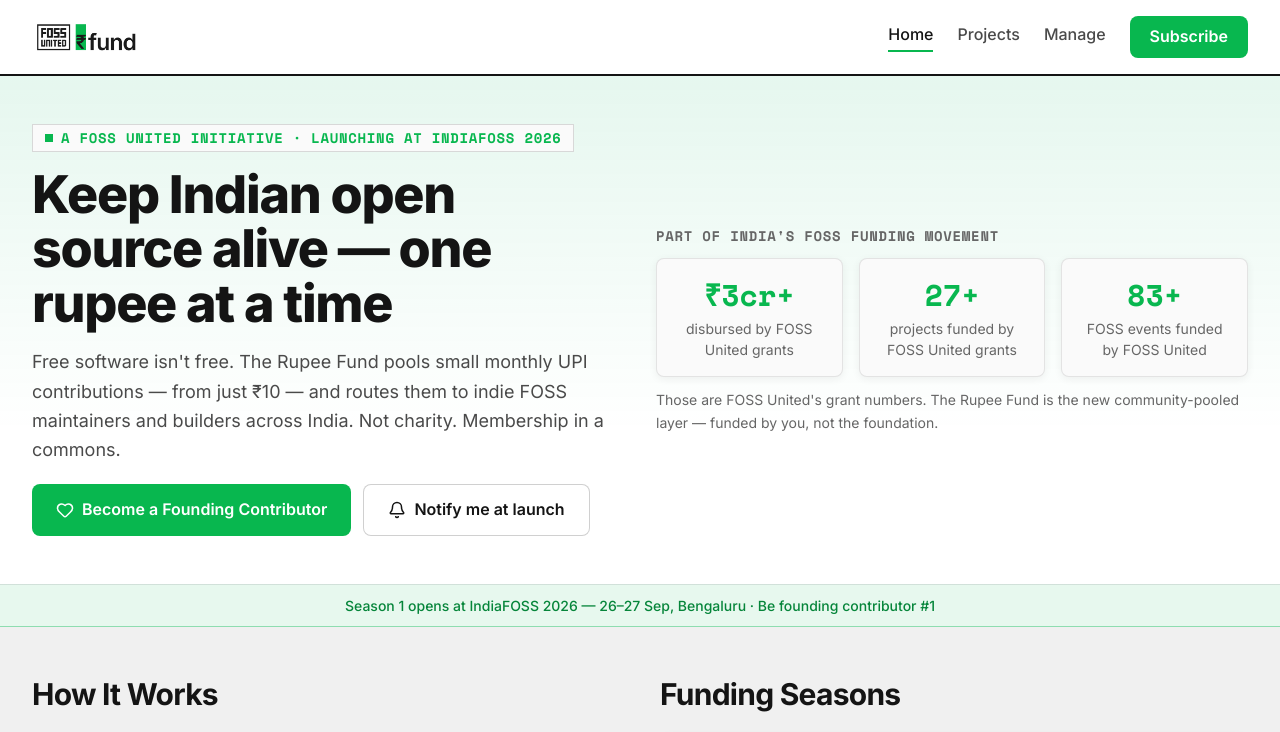
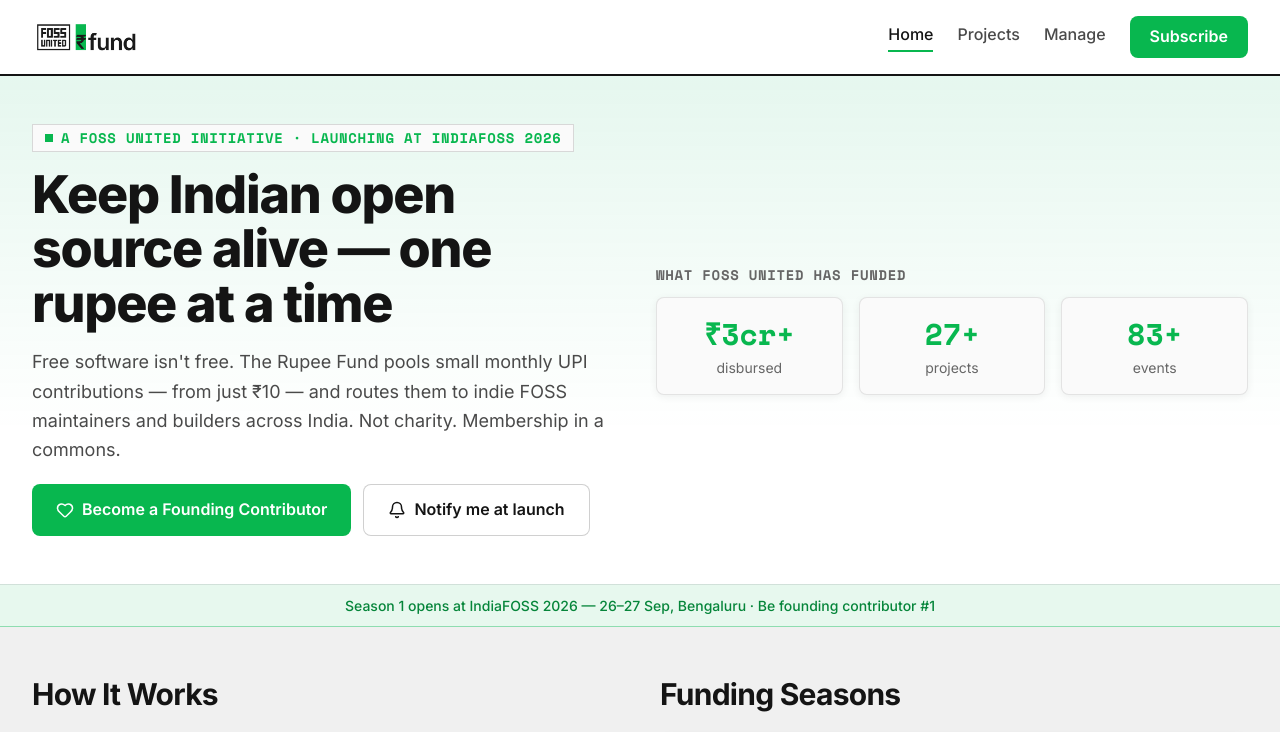
Before and after one commit to raisedadead/trf, a React (Vite) app: page / in a window 1280 px wide. Shown: the top 732 px of the page. Built offline with nearby package versions, Linux system fonts and the light colour scheme.

Commit message:
fix: simplify credibility strip to bare FOSS United metrics

```diff
--- a/src/components/RupeeFund.tsx
+++ b/src/components/RupeeFund.tsx
@@ -99,41 +99,31 @@
               </div>
             </div>
 
-            {/* Ecosystem credibility - attributed, not claimed */}
+            {/* FOSS United track record - attributed by heading */}
             <div>
               <p className="mb-3 text-xs font-mono font-bold uppercase tracking-wider text-ink-3">
-                Part of India's FOSS funding movement
+                What FOSS United has funded
               </p>
               <div className="grid grid-cols-3 gap-4">
                 <div className="bg-card p-4 rounded-lg border border-ink/10 shadow-soft text-center">
                   <div className="text-2xl font-mono font-bold text-brand mb-1">
                     ₹3cr+
                   </div>
-                  <div className="text-xs text-ink-3">
-                    disbursed by FOSS United grants
-                  </div>
+                  <div className="text-xs text-ink-3">disbursed</div>
                 </div>
                 <div className="bg-card p-4 rounded-lg border border-ink/10 shadow-soft text-center">
                   <div className="text-2xl font-mono font-bold text-brand mb-1">
                     27+
                   </div>
-                  <div className="text-xs text-ink-3">
-                    projects funded by FOSS United grants
-                  </div>
+                  <div className="text-xs text-ink-3">projects</div>
                 </div>
                 <div className="bg-card p-4 rounded-lg border border-ink/10 shadow-soft text-center">
                   <div className="text-2xl font-mono font-bold text-brand mb-1">
                     83+
                   </div>
-                  <div className="text-xs text-ink-3">
-                    FOSS events funded by FOSS United
-                  </div>
+                  <div className="text-xs text-ink-3">events</div>
                 </div>
               </div>
-              <p className="mt-3 text-xs text-ink-3 leading-relaxed">
-                Those are FOSS United's grant numbers. The Rupee Fund is the new
-                community-pooled layer — funded by you, not the foundation.
-              </p>
             </div>
           </div>
         </div>
```
Also changed, not shown: 1 other file (tests, documents, lock files or other folders).
